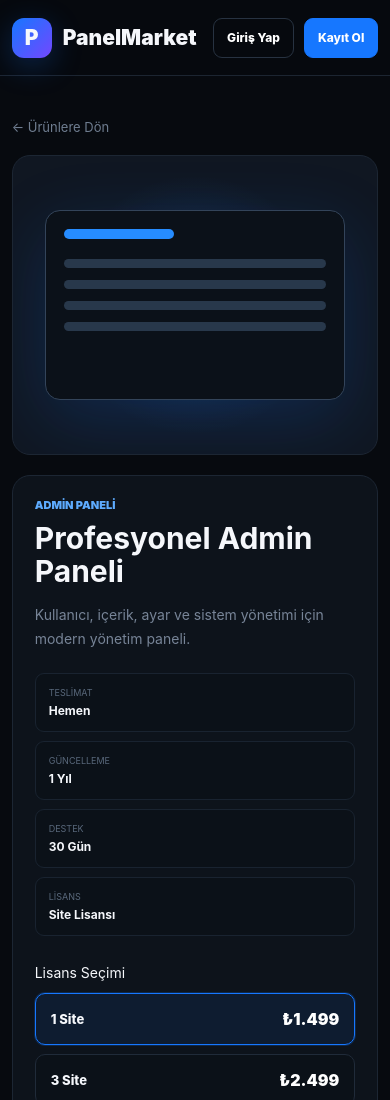
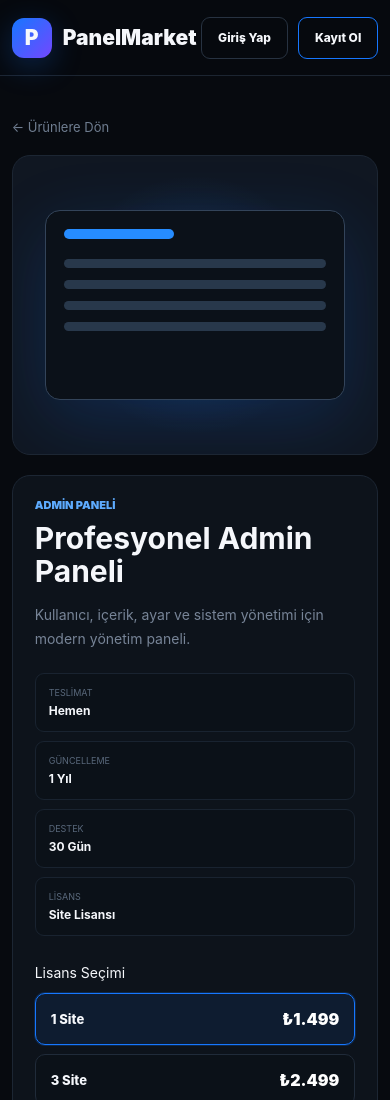
Before and after one commit to panelmarket/panelmarket, a website: page urun.html in a window 390 px wide. Shown: the top 1100 px of the page. Drawn offline with Linux system fonts and the light colour scheme; no server answers.

Commit message:
Update urun.html

```diff
--- a/urun.html
+++ b/urun.html
@@ -94,13 +94,8 @@ header{
 
 
 /* =========================================
-   DESTEK.HTML / INDEX.HTML İLE AYNI BUTONLAR
+   DESTEK.HTML İLE BİREBİR AYNI
 ========================================= */
-
-.header-buttons{
-    display:flex;
-    align-items:center;
-}
 
 #headerButtons{
     display:flex;
@@ -117,61 +112,27 @@ header{
 #guestButtons .btn,
 #userButtons .btn{
     box-sizing:border-box;
-
     display:inline-flex;
     align-items:center;
     justify-content:center;
-
     min-height:42px;
     height:42px;
-
     padding:11px 16px;
-
     border-radius:9px;
-
     font-size:12px;
     font-weight:800;
-
     line-height:1;
     white-space:nowrap;
-
-    cursor:pointer;
-
-    border:0;
-    text-decoration:none;
-
-    transition:
-        background .2s ease,
-        border-color .2s ease,
-        transform .15s ease,
-        box-shadow .2s ease;
 }
 
 #guestButtons .btn.outline,
 #userButtons .btn.outline{
     border:1px solid #273241;
-    background:transparent;
-    color:#fff;
-}
-
-#guestButtons .btn.outline:hover,
-#userButtons .btn.outline:hover{
-    background:#111923;
-    border-color:#344357;
 }
 
 #guestButtons .btn.blue,
 #userButtons .btn.blue{
     border:1px solid #1677ff;
-    background:#1677ff;
-    color:#fff;
-}
-
-#guestButtons .btn.blue:hover,
-#userButtons .btn.blue:hover{
-    background:#2a87ff;
-    border-color:#2a87ff;
-    box-shadow:0 8px 25px rgba(22,119,255,.25);
 }
 
 #userButtons button.btn{
@@ -430,17 +391,13 @@ h1{
         text-align:center
     }
 
-    #guestButtons,
-    #userButtons{
-        gap:8px;
+    .header-buttons{
+        gap:6px
     }
 
-    #guestButtons .btn,
-    #userButtons .btn{
-        min-height:40px;
-        height:40px;
-        padding:10px 13px;
-        font-size:12px;
+    .btn{
+        padding:10px 12px;
+        font-size:11px
     }
 
 }
@@ -499,7 +456,7 @@ Destek
 >
 
 
-<!-- GİRİŞ YAPILMAMIŞ -->
+<!-- ÇIKIŞ YAPILMIŞ -->
 
 <div
     id="guestButtons"
@@ -507,15 +464,15 @@ Destek
 >
 
 <a
+    class="btn outline"
     href="/login.html"
-    class="btn outline"
 >
 Giriş Yap
 </a>
 
 <a
+    class="btn blue"
     href="/register.html"
-    class="btn blue"
 >
 Kayıt Ol
 </a>
@@ -531,8 +488,8 @@ Kayıt Ol
 >
 
 <a
+    class="btn outline"
     href="/hesabim.html"
-    class="btn outline"
 >
 Hesabım
 </a>
```
